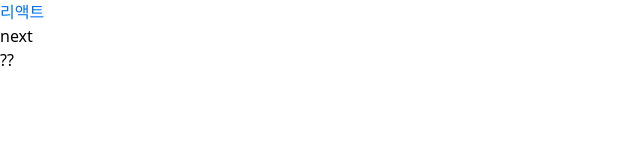
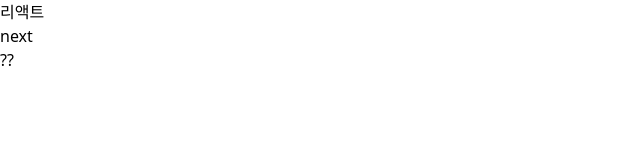
Before and after one commit to jumib/next-level, a Next.js app: page / in a window 1280 px wide. Shown: the top 160 px of the page, without its empty margins (0-640 px from the left). Built offline with nearby package versions, Linux system fonts and the light colour scheme.

Commit message:
[테일윈드] 테마 변수선언 수정

```diff
--- a/app/layout.tsx
+++ b/app/layout.tsx
@@ -1,3 +1,5 @@
+import Header from '../components/common/Header'
+import LeftBar from '../components/common/LeftBar'
 import './globals.css'
 
 export default function RootLayout({
@@ -5,11 +7,14 @@
 }: {
   children: React.ReactNode
 }) {
+  const theme = 'light'
   return (
     <html>
       <body>
+        {/* <Header/>
+        <LeftBar/> */}
         <ul className="md:flex lg:block sm:block list-none">
-            <li className="pr-[10px] text-point-color-light">리액트</li>
+            <li className={`pr-[10px] text-point-color-${theme}`}>리액트</li>
             <li className="pr-[10px]">next</li>
         </ul>
       {children}
--- a/components/common/Header.tsx
+++ b/components/common/Header.tsx
@@ -1,12 +1,27 @@
 "use client"
 
 export default function Header() {
+
+    const menu = [
+        {
+            "title": "next",
+            "link": "next"
+        },
+        {
+            "title": "리액트",
+            "link": "react"
+        }
+    ]
+
     return (
         <>
             <div>
                 <ul className="flex list-none">
-                    <li className="pr-[10px]">리액트</li>
-                    <li className="pr-[10px]">next</li>
+                    {
+                        menu.map((item)=>
+                            <li className="pr-[10px]">{item.title}</li>
+                        )
+                    }
                 </ul>
             </div>
         </>
```
